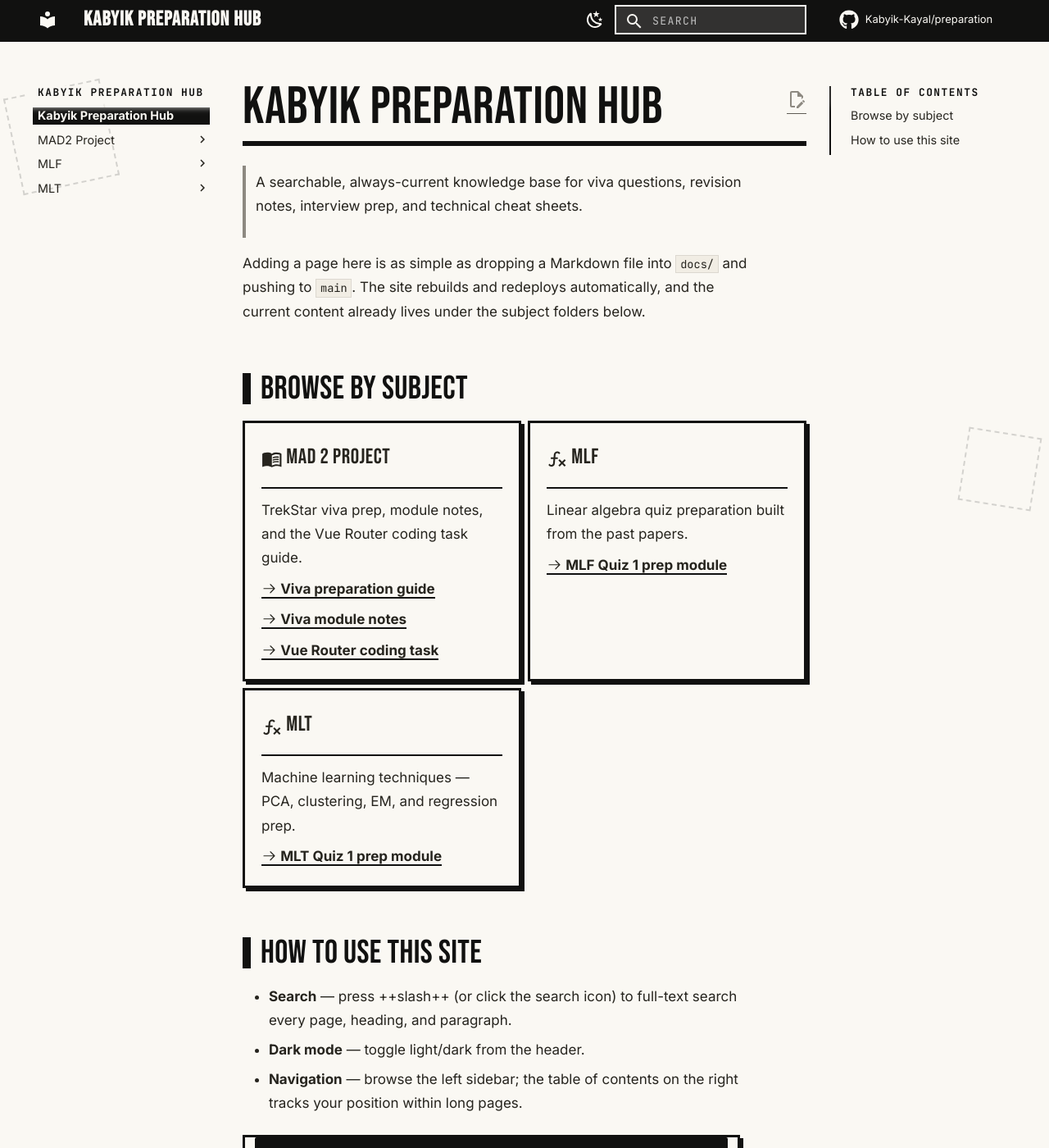
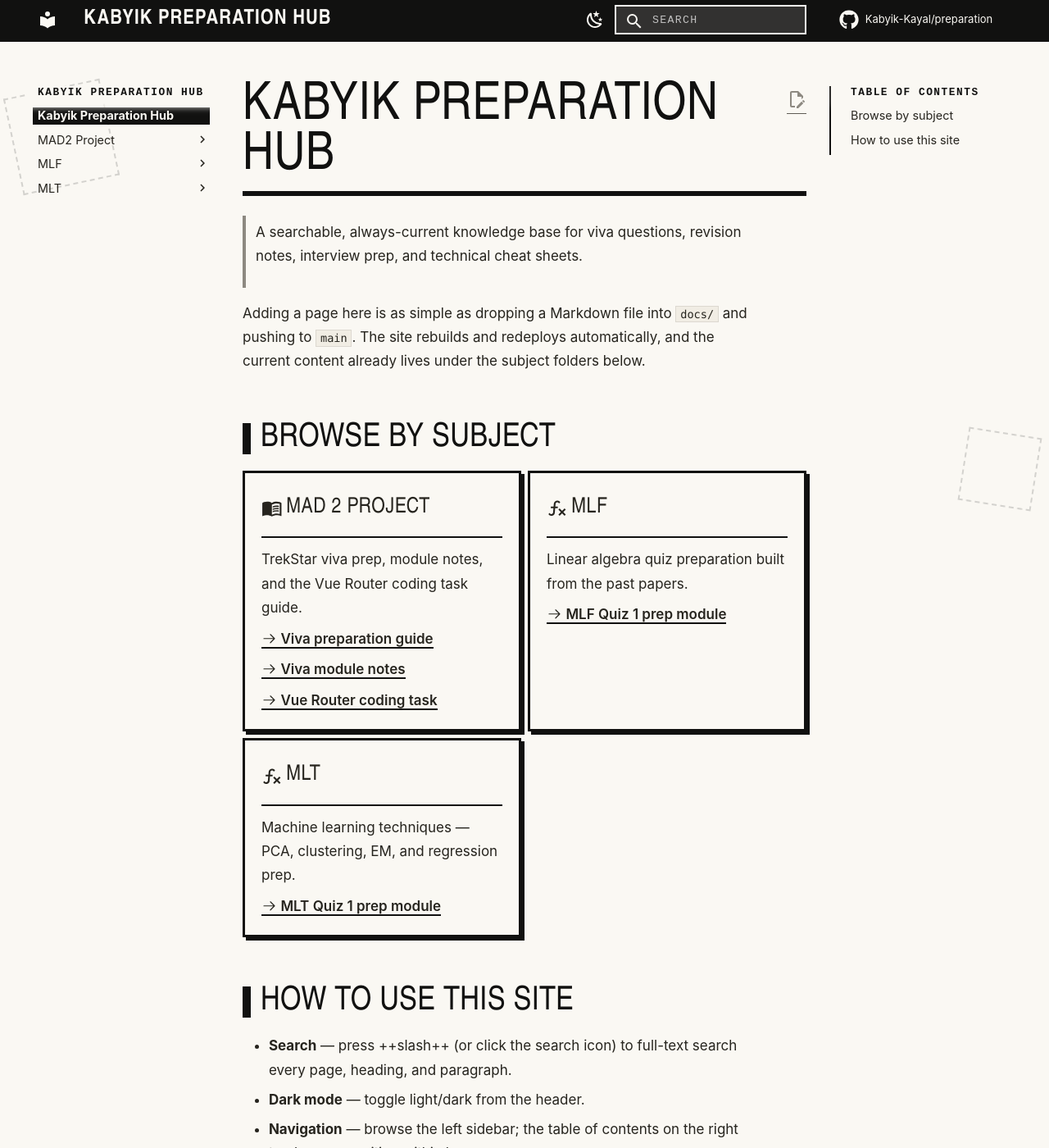
Before and after one commit to Kabyik-Kayal/preparation, an MkDocs documentation site: the page built from docs/index.md, in a window 1280 px wide and 1400 px high. Shown: the whole window at 82% size. Built offline with MkDocs 1.6.1 and Material for MkDocs 9.7.7, drawn with Linux system fonts in a browser that asks for light colours; plug-ins that fetch from the network failed and are left out.

Commit message:
fix: update mathematical notation in MLF Quiz 2 and correct links in index; adjust font settings and remove Google Fonts from main HTML

```diff
--- a/docs/index.md
+++ b/docs/index.md
@@ -34,7 +34,7 @@ current content already lives under the subject folders below.
 
     Linear algebra quiz preparation built from the past papers.
 
-    [:octicons-arrow-right-24: MLF Quiz 1 prep module](MLF/MLF_Quiz1_Prep_Module.md)
+    [:octicons-arrow-right-24: MLF Quiz 1 prep module](MLF/MLF_Quiz1.md)
 
 -   :material-function-variant:{ .lg .middle } __MLT__
 
@@ -42,7 +42,7 @@ current content already lives under the subject folders below.
 
     Machine learning techniques — PCA, clustering, EM, and regression prep.
 
-    [:octicons-arrow-right-24: MLT Quiz 1 prep module](MLT/MLT_Quiz1_Prep_Module.md)
+    [:octicons-arrow-right-24: MLT Quiz 1 prep module](MLT/MLT_Quiz1.md)
 
 </div>
 
--- a/docs/stylesheets/extra.css
+++ b/docs/stylesheets/extra.css
@@ -29,13 +29,14 @@
   --bk-shadow-sm: 2px 2px 0 var(--bk-ink);
   --bk-shadow-lg: 6px 6px 0 var(--bk-ink);
 
-  --bk-display: "Bebas Neue", "Arial Black", Impact, sans-serif;
-  --bk-mono: "JetBrains Mono", "Courier New", Courier, monospace;
+  --bk-display: "Arial Narrow", "Arial Black", Impact, sans-serif;
+  --bk-mono: "Courier New", Courier, monospace;
 
   /* Comfortable line length for body copy — ~70 characters. Everything you
      read a full sentence of is capped here; tables, code fences and display
-     math stay full-width. (`ch` is the width of "0", which in Inter runs
-     wider than the average glyph, so 58ch lands around 70 real characters.) */
+     math stay full-width. (`ch` is the width of "0", which in common UI
+     sans faces runs wider than the average glyph, so 58ch lands around 70
+     real characters.) */
   --bk-measure: 58ch;
 }
 
--- a/mkdocs.yml
+++ b/mkdocs.yml
@@ -33,9 +33,8 @@ theme:
       toggle:
         icon: material/weather-sunny
         name: Switch to light mode
-  font:
-    text: Inter
-    code: JetBrains Mono
+  # Disable Material's Google Fonts fetches so strict builds stay offline-safe.
+  font: false
   features:
     - navigation.instant
     - navigation.instant.progress
--- a/overrides/main.html
+++ b/overrides/main.html
@@ -1,13 +1,6 @@
 {% extends "base.html" %}
 
 {% block extrahead %}
-  <!-- Display face for headings (body/code faces come from theme.font) -->
-  <link rel="preconnect" href="https://fonts.gstatic.com" crossorigin>
-  <link
-    rel="stylesheet"
-    href="https://fonts.googleapis.com/css2?family=Bebas+Neue&display=swap"
-  >
-
   <!-- Social preview metadata -->
   {% set page_title = page.meta.title if page and page.meta and page.meta.title
      else (page.title if page and page.title else config.site_name) %}
```
Also changed, not shown: docs/MLF/MLF_Quiz2.md (+1 -1 lines).
